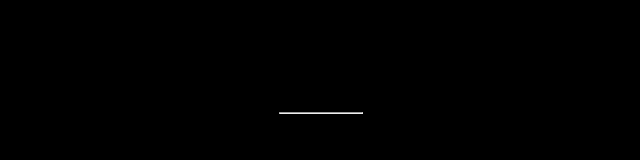
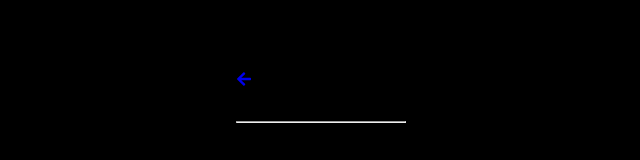
Before and after one commit to nickhealy/smarkets_takehome, a React (Create React App) app: page /event-details in a window 1280 px wide. Shown: the part 295-455 px from the top of the page, without its empty margins (319-959 px from the left). Built offline with nearby package versions, Linux system fonts and the light colour scheme.

Commit message:
add return button, fix styling of events description

```diff
--- a/package.json
+++ b/package.json
@@ -9,6 +9,7 @@
     "axios": "^0.20.0",
     "react": "^16.13.1",
     "react-dom": "^16.13.1",
+    "react-icons": "^3.11.0",
     "react-redux": "^7.2.1",
     "react-router-dom": "^5.2.0",
     "react-scripts": "3.4.3",
--- a/src/components/containers/App.jsx
+++ b/src/components/containers/App.jsx
@@ -1,6 +1,6 @@
 import React from 'react';
 import EventsDisplay from './EventsDisplay.jsx';
-import EventDetails from './EventDetails.jsx';
+import EventDetailsContainer from './EventDetailsContainer.jsx';
 import {
   Switch,
   Route
@@ -14,7 +14,7 @@
     <div className="app-container">
       <Switch>
         <Route path='/event-details'>
-          <EventDetails />
+          <EventDetailsContainer />
         </Route>
         <Route path='/'>
           <EventsDisplay />
--- a/src/components/containers/EventDetails.jsx
+++ b/src/components/containers/EventDetails.jsx
@@ -1,9 +1,11 @@
 import React from 'react';
+import { Link } from 'react-router-dom';
 import { useSelector } from 'react-redux';
 import MatchName from '../views/MatchName.jsx';
 import EventTime from '../views/EventTime.jsx';
 import BettableTag from '../views/BettableTag.jsx';
 import LeagueInfo from '../views/LeagueInfo.jsx';
+import ReturnBtn from '../views/ReturnBtn.jsx';
 
 
 const EventDetails = () => {
--- /dev/null
+++ b/src/components/containers/EventDetailsContainer.jsx
@@ -0,0 +1,14 @@
+import React from 'react';
+import ReturnBtn from '../views/ReturnBtn';
+import EventDetails from './EventDetails';
+
+const EventDetailsContainer = () => {
+  return (
+    <>
+      <ReturnBtn />
+      <EventDetails />
+    </>
+  )
+};
+
+export default EventDetailsContainer;
--- /dev/null
+++ b/src/components/views/ReturnBtn.jsx
@@ -0,0 +1,14 @@
+import React from 'react';
+import { Link } from 'react-router-dom';
+import { FaArrowLeft } from 'react-icons/fa'
+
+const ReturnBtn = () => {
+  return (
+    <div className='return-btn-container'>
+      <Link className='return-btn' id='return-btn' to={'/'}><FaArrowLeft/></Link>
+      <span>GO BACK TO EVENTS</span>
+    </div>
+  )
+}
+
+export default ReturnBtn;
--- a/src/styles/EventDetails.css
+++ b/src/styles/EventDetails.css
@@ -7,12 +7,43 @@
   color: var(--green);
 }
 
+.return-btn-container {
+  color: white;
+  display: flex;
+  align-items: center;
+  justify-content: flex-start;
+  margin-top: 10%;
+  margin-bottom: 1.5rem;
+}
+
+.return-btn-container span {
+  font-size: .9rem;
+  margin-left: .75rem;
+}
+
+.return-btn {
+  color: white;
+  display: flex;
+  justify-content: center;
+  align-items: center;
+  height: 35px;
+  width: 35px;
+  border-radius: 50%;
+  border: 1px solid var(--green);
+}
+
+.return-btn:hover {
+  background-color: var(--green);
+  color: black;
+  transition: 300ms ease-out;
+  cursor: pointer;
+}
+
 .event-details-container {
   width: 100%;
   height: 50%;
   padding: 1rem;
   border-radius: .2em;
-  margin-top: 20%;
   background-color: var(--dark-grey);
 }
 
--- a/src/styles/EventsDisplay.css
+++ b/src/styles/EventsDisplay.css
@@ -1,5 +1,5 @@
 .events-description {
-  padding: 2rem;
+  padding: 2rem 0;
   color: white;
 }
 
@@ -11,7 +11,7 @@
 
 .events-description p {
   font-size: .85em;
-  width: 55%;
+  width: 50%;
 }
 
 .events-display {
@@ -49,7 +49,7 @@
   background: url('https://wamu.org/wp-content/uploads/2019/07/42969962855_b78fd3491e_k-1500x917.jpg');
   background-position: center;
   background-repeat: no-repeat;
-  opacity: .6;
+  opacity: .45;
   position: absolute;
   top: 0;
   right: 0;
```
Also changed, not shown: 1 other file (tests, documents, lock files or other folders).
